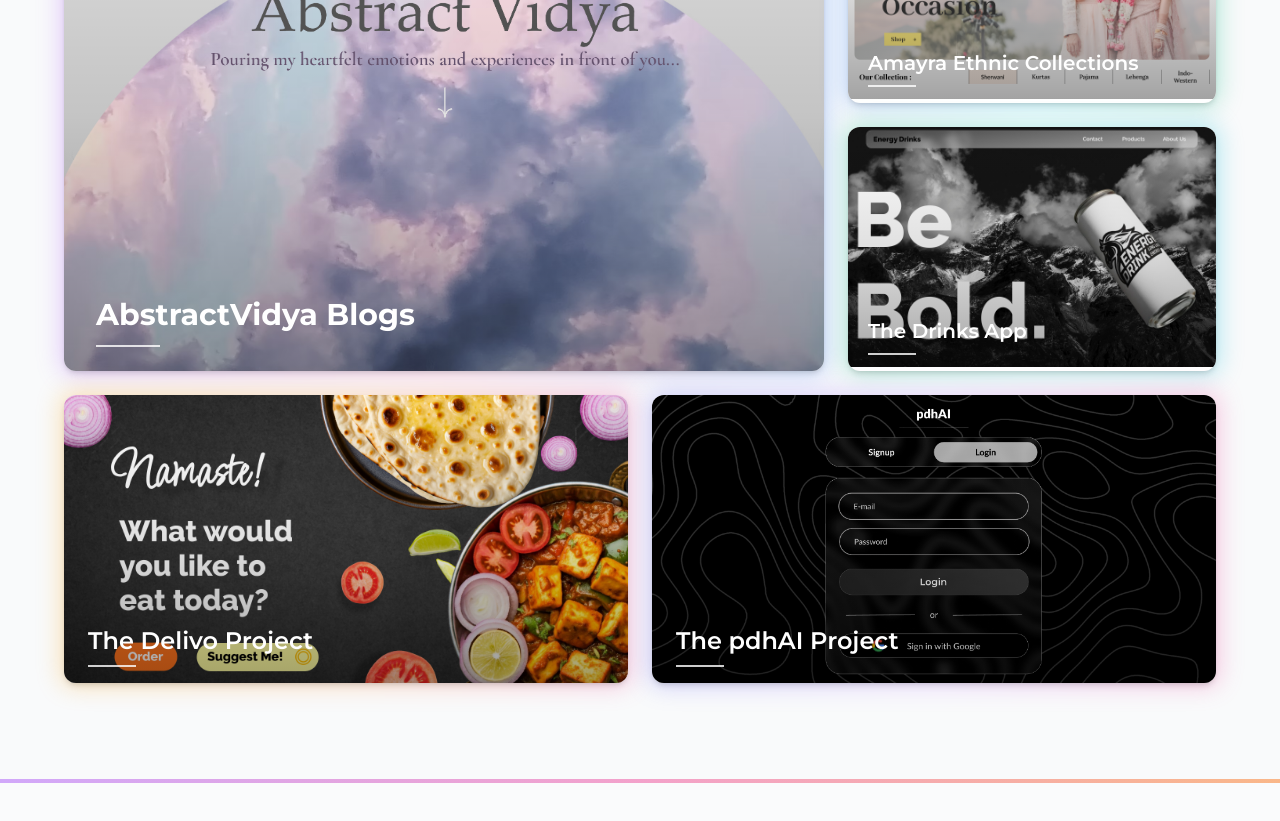
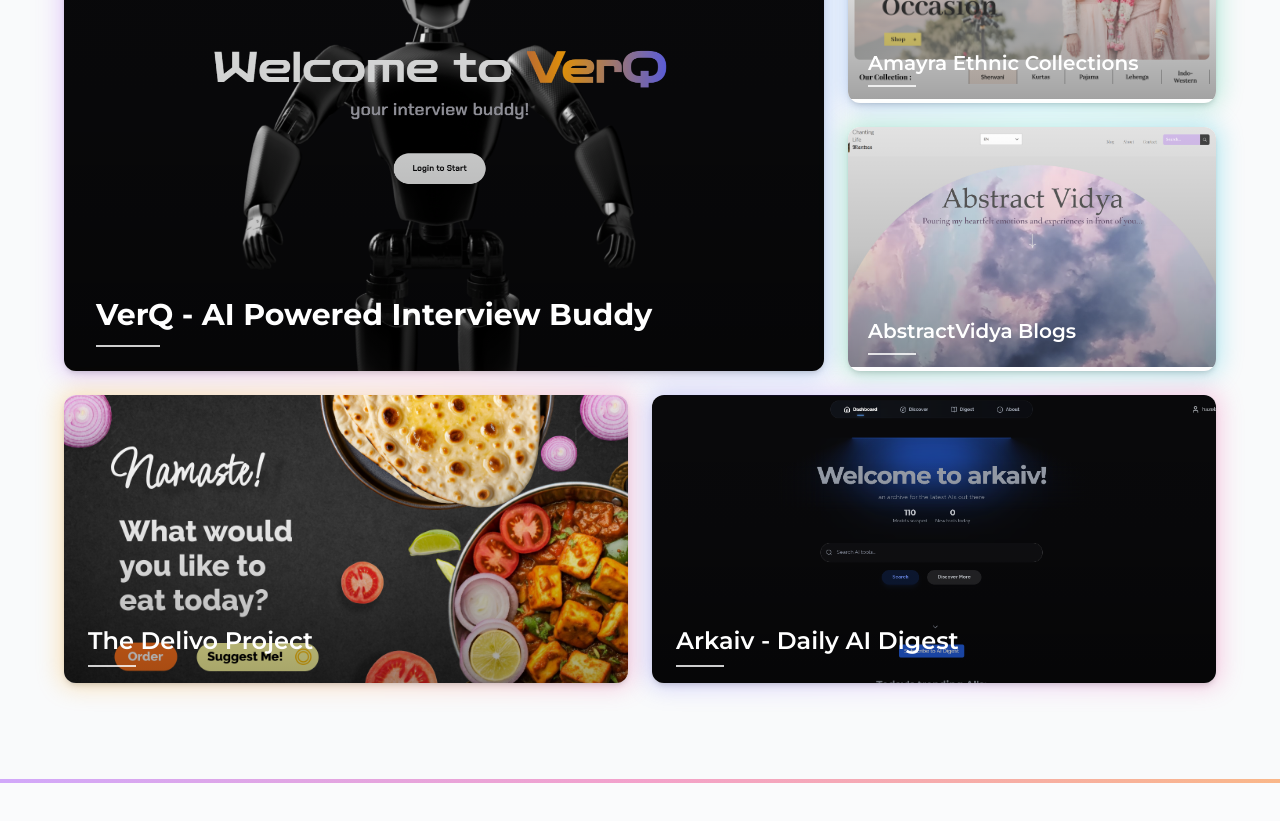
Before and after one commit to tutankhAman/design-portfolio-v2, a React (Vite) app: page / in a window 1280 px wide. Shown: the part 7080-7901 px from the top of the page. Built offline with nearby package versions, Linux system fonts and the light colour scheme; a web font is replaced by a local one.

Commit message:
projects made clickable

```diff
--- a/src/components/ProjectShowcase.jsx
+++ b/src/components/ProjectShowcase.jsx
@@ -10,6 +10,8 @@ import project2 from '/projects/prject-2.png';
 import project3 from '/projects/prject-3.png';
 import project4 from '/projects/prject-4.png';
 import project5 from '/projects/prject-5.png';
+import project6 from '/projects/prject-6.png';
+import project7 from '/projects/prject-7.png';
 
 gsap.registerPlugin(ScrollTrigger);
 
@@ -23,28 +25,33 @@ const ProjectShowcase = () => {
   const projects = [
     {
       id: 1,
-      title: "AbstractVidya Blogs",
-      image: project1,
+      title: "VerQ - AI Powered Interview Buddy",
+      image: project6,
+      url: "https://verqai.vercel.app"
     },
     {
       id: 2,
       title: "Amayra Ethnic Collections",
       image: project2,
+      url: "https://aecethnic.vercel.app"
     },
     {
       id: 3,
-      title: "The Drinks App",
-      image: project3,
+      title: "AbstractVidya Blogs",
+      image: project1,
+      url: "https://chantinglifemantras.wixsite.com/abstractvidya"
     },
     {
       id: 4,
       title: "The Delivo Project",
       image: project4,
+      url: "https://github.com/tutankhaman/delivio"
     },
     {
       id: 5,
-      title: "The pdhAI Project",
-      image: project5,
+      title: "Arkaiv - Daily AI Digest",
+      image: project7,
+      url: "https://arkaiv.vercel.app"
     }
   ];
 
@@ -130,6 +137,7 @@ const ProjectShowcase = () => {
             ref={el => projectsRef.current[0] = el}
             className="col-span-12 md:col-span-8 row-span-2"
           >
+            <a href={projects[0].url} target="_blank" rel="noopener noreferrer" className="block h-full">
               <AuroraCard
                 containerClassName="h-full"
                 glowClassName="from-purple-500/60 via-pink-400/60 to-blue-500/60"
@@ -152,6 +160,7 @@ const ProjectShowcase = () => {
                   </div>
                 </div>
               </AuroraCard>
+            </a>
           </div>
 
           {/* Second project - spans 4 columns on larger screens */}
@@ -159,6 +168,7 @@ const ProjectShowcase = () => {
             ref={el => projectsRef.current[1] = el}
             className="col-span-12 md:col-span-4"
           >
+            <a href={projects[1].url} target="_blank" rel="noopener noreferrer" className="block h-full">
               <AuroraCard
                 containerClassName="h-full"
                 glowClassName="from-blue-500/60 via-cyan-400/60 to-emerald-500/60"
@@ -181,6 +191,7 @@ const ProjectShowcase = () => {
                   </div>
                 </div>
               </AuroraCard>
+            </a>
           </div>
 
           {/* Third project - spans 4 columns on larger screens */}
@@ -188,6 +199,7 @@ const ProjectShowcase = () => {
             ref={el => projectsRef.current[2] = el}
             className="col-span-12 md:col-span-4"
           >
+            <a href={projects[2].url} target="_blank" rel="noopener noreferrer" className="block h-full">
               <AuroraCard
                 containerClassName="h-full"
                 glowClassName="from-emerald-500/60 via-teal-400/60 to-cyan-500/60"
@@ -210,6 +222,7 @@ const ProjectShowcase = () => {
                   </div>
                 </div>
               </AuroraCard>
+            </a>
           </div>
 
           {/* Fourth & Fifth projects - each spans 6 columns on larger screens */}
@@ -219,6 +232,7 @@ const ProjectShowcase = () => {
               ref={el => projectsRef.current[index + 3] = el}
               className="col-span-12 md:col-span-6"
             >
+              <a href={project.url} target="_blank" rel="noopener noreferrer" className="block h-full">
                 <AuroraCard
                   containerClassName="h-full"
                   glowClassName={index === 0
@@ -244,6 +258,7 @@ const ProjectShowcase = () => {
                     </div>
                   </div>
                 </AuroraCard>
+              </a>
             </div>
           ))}
         </div>
```
Also changed, not shown: public/projects/prject-6.png (added), public/projects/prject-7.png (added). Lines whose indentation alone changed are shown as unchanged.
